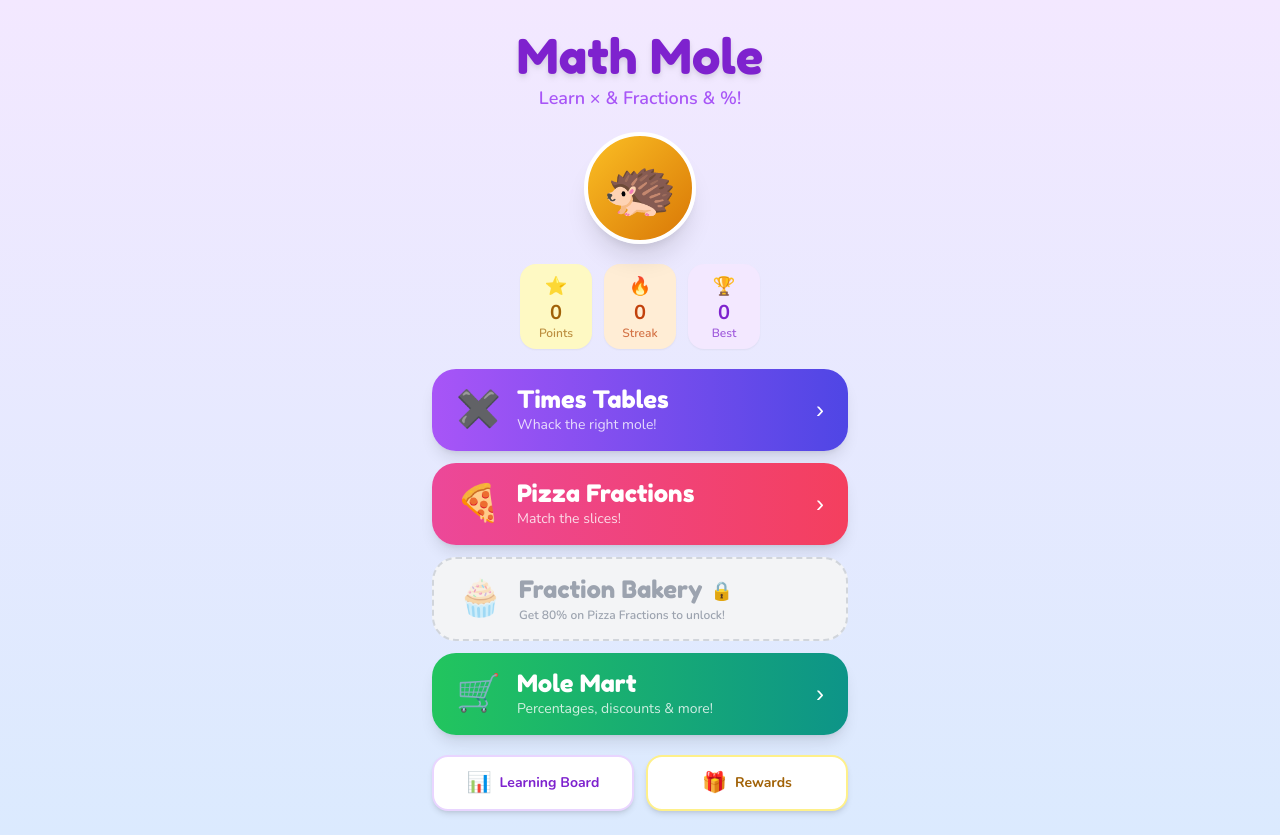
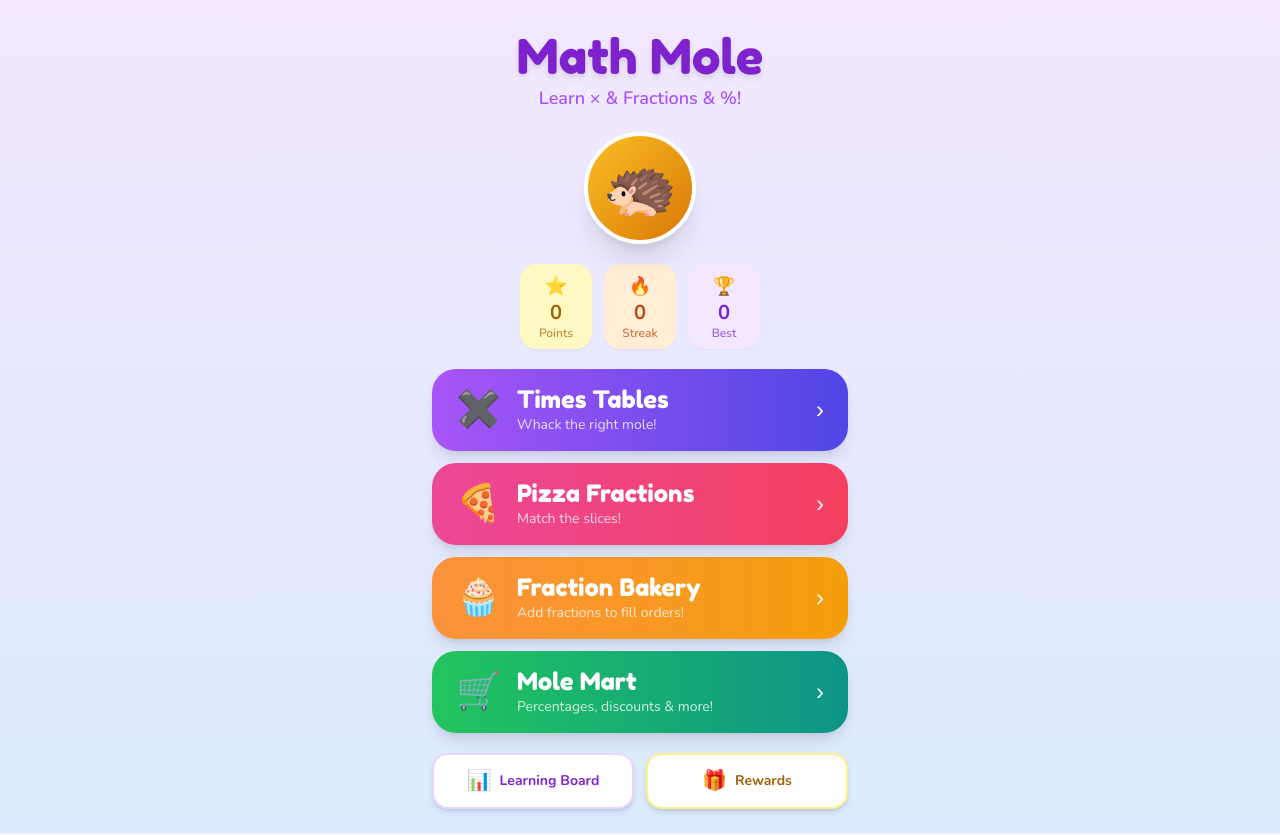
Before and after one commit to JonBoyle82/Math-mole, a React (Vite) app: page / in a window 1280 px wide. Built offline with nearby package versions, Linux system fonts and the light colour scheme.

Commit message:
Unlock Fraction Bakery for all players

```diff
--- a/src/components/Home.jsx
+++ b/src/components/Home.jsx
@@ -55,8 +55,6 @@ export default function Home({ gameData, navigate }) {
           sub="Match the slices!"
         />
 
-        {/* Fraction Bakery — locked until 80% Pizza Match accuracy */}
-        {data.bakeryUnlocked ? (
         <BigButton
           onClick={() => navigate('bakery')}
           color="bg-gradient-to-r from-orange-400 to-amber-500"
@@ -64,13 +62,6 @@ export default function Home({ gameData, navigate }) {
           label="Fraction Bakery"
           sub="Add fractions to fill orders!"
         />
-        ) : (
-          <LockedButton
-            icon="🧁"
-            label="Fraction Bakery"
-            hint="Get 80% on Pizza Fractions to unlock!"
-          />
-        )}
 
         {/* Mole Mart — always available, Tier 3 gated within */}
         <BigButton
```
Lines whose indentation alone changed are shown as unchanged.
